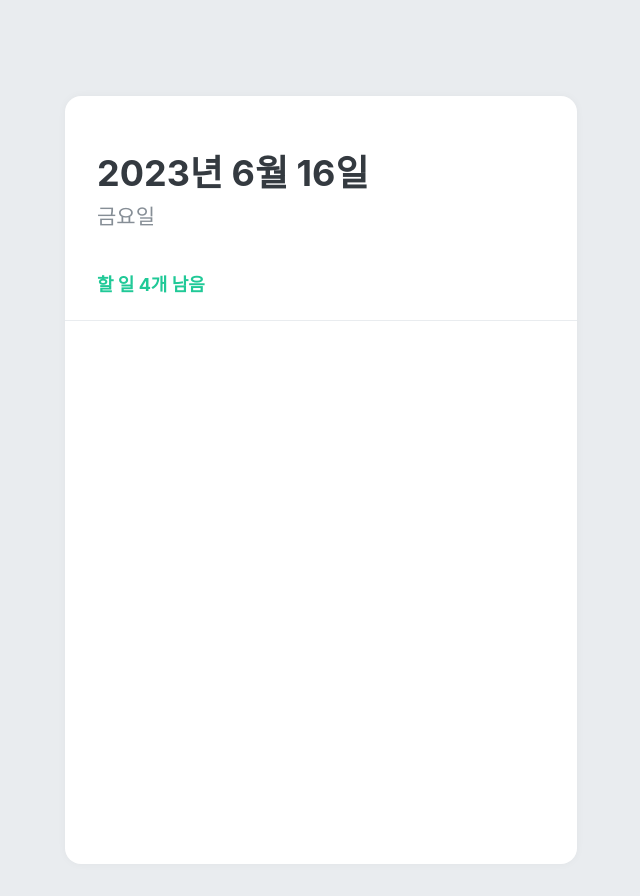
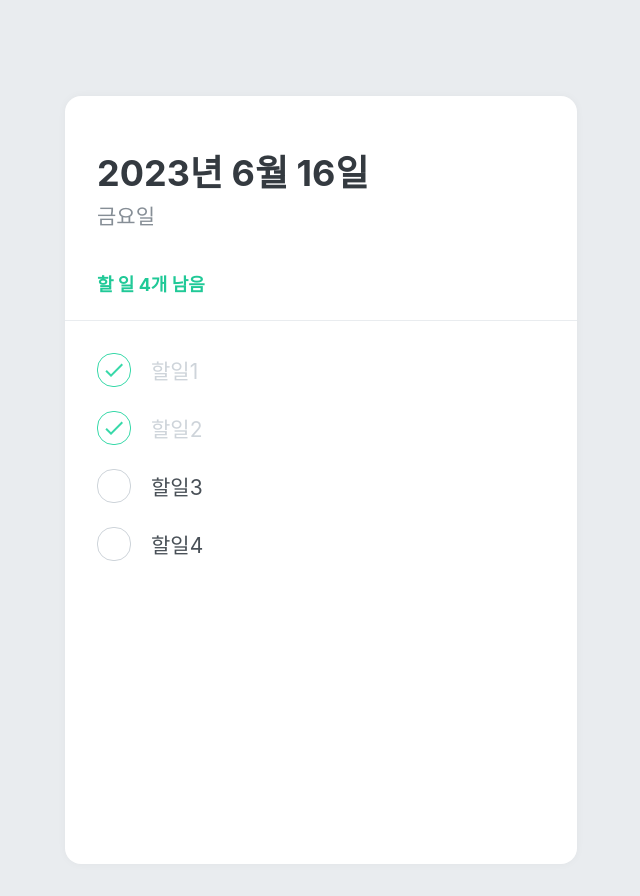
Before and after one commit to kjr04205/WEB-Function-Prototype, a React (Create React App) app: page / in a window 1280 px wide. Shown: the whole page, without its empty margins (319-959 px from the left). Built offline with nearby package versions, Linux system fonts and the light colour scheme.

Commit message:
Component Selector, 외부 컴포넌트 컨트롤

```diff
--- a/src/App.js
+++ b/src/App.js
@@ -2,6 +2,7 @@ import React from 'react';
 import { createGlobalStyle } from 'styled-components';
 import TodoTemplate from './components/TodoTemplate';
 import TodoHead from './components/TodoHead';
+import TodoList from './components/TodoList';
 
 const GlobalStyle = createGlobalStyle`
   body {
@@ -15,6 +16,7 @@ function App() {
       <GlobalStyle />
       <TodoTemplate>
         <TodoHead />
+        <TodoList />
       </TodoTemplate>
     </>
   );
--- /dev/null
+++ b/src/components/TodoItem.js
@@ -0,0 +1,72 @@
+import React from 'react';
+import styled, { css } from 'styled-components';
+import { MdDone, MdDelete } from 'react-icons/md';
+
+const Remove = styled.div`
+  display: flex;
+  align-items: center;
+  justify-content: center;
+  color: #dee2e6;
+  font-size: 24px;
+  cursor: pointer;
+  &:hover {
+    color: #ff6b6b;
+  }
+  display: none;
+`;
+
+const TodoItemBlock = styled.div`
+  display: flex;
+  align-items: center;
+  padding-top: 12px;
+  padding-bottom: 12px;
+  &:hover {
+    ${Remove} {
+      display: initial;
+    }
+  }
+`;
+
+const CheckCircle = styled.div`
+  width: 32px;
+  height: 32px;
+  border-radius: 16px;
+  border: 1px solid #ced4da;
+  font-size: 24px;
+  display: flex;
+  align-items: center;
+  justify-content: center;
+  margin-right: 20px;
+  cursor: pointer;
+  ${props =>
+    props.done &&
+    css`
+      border: 1px solid #38d9a9;
+      color: #38d9a9;
+    `}
+`;
+
+const Text = styled.div`
+  flex: 1;
+  font-size: 21px;
+  color: #495057;
+  ${props =>
+    props.done &&
+    css`
+      color: #ced4da;
+    `}
+`;
+
+function TodoItem({ id, done, text }) {
+  return (
+    <TodoItemBlock>
+      <CheckCircle done={done}>{done && <MdDone />}</CheckCircle>
+      <Text done={done}>{text}</Text>
+      <Remove>
+        <MdDelete />
+      </Remove>
+    </TodoItemBlock>
+  );
+}
+
+export default TodoItem;
--- /dev/null
+++ b/src/components/TodoList.js
@@ -0,0 +1,23 @@
+import React from 'react';
+import styled from 'styled-components';
+import TodoItem from './TodoItem';
+
+const TodoListBlock = styled.div`
+  flex: 1;
+  padding: 20px 32px;
+  padding-bottom: 48px;
+  overflow-y: auto;
+`;
+
+function TodoList() {
+  return (
+    <TodoListBlock>
+      <TodoItem text="할일1" done={true} />
+      <TodoItem text="할일2" done={true} />
+      <TodoItem text="할일3" done={false} />
+      <TodoItem text="할일4" done={false} />
+    </TodoListBlock>
+  );
+}
+
+export default TodoList;
```
